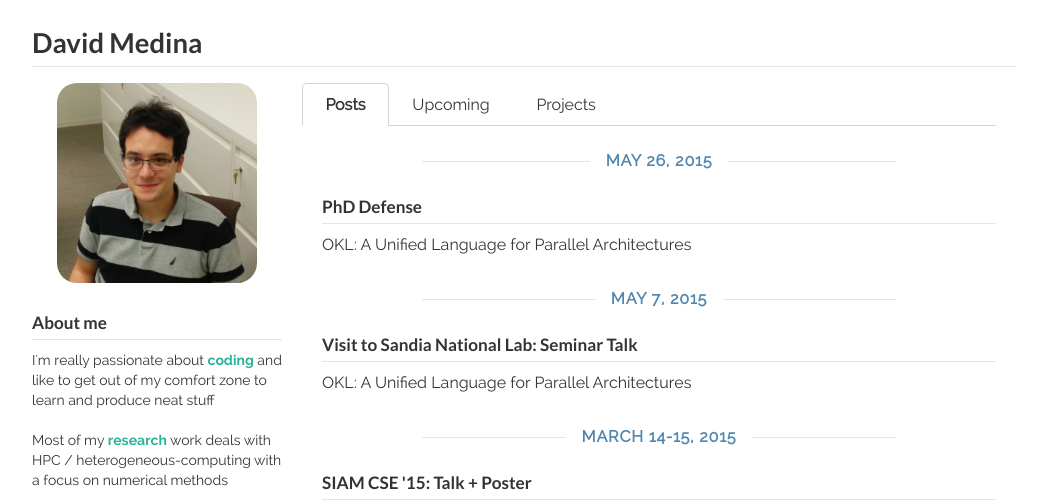
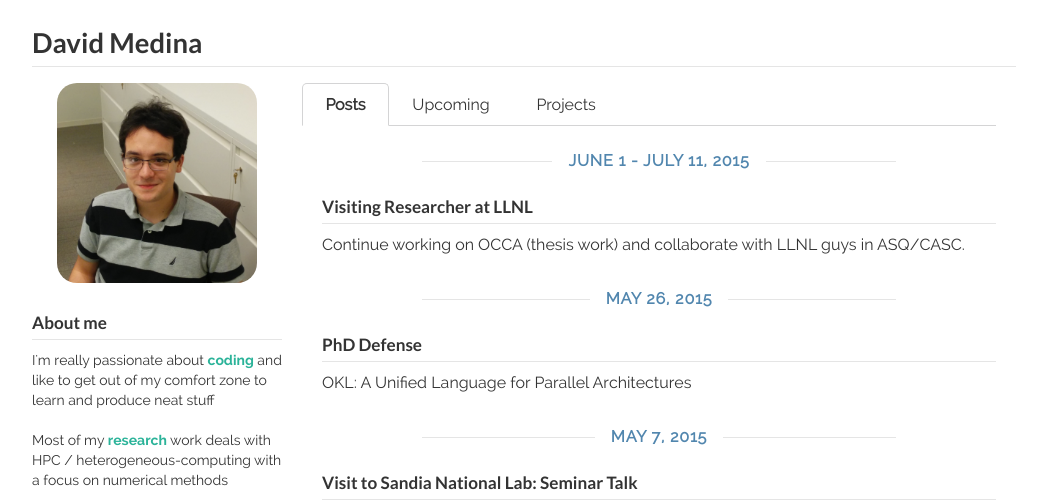
Before and after one commit to dmed256/dmed256.com, a PHP site: page / in a window 1280 px wide. Shown: the top 501 px of the page, without its empty margins (116-1163 px from the left). Run offline with PHP 8.4, Linux system fonts and the light colour scheme; some web fonts are replaced.

Commit message:
[Posts] Updated LLNL + Work

```diff
--- a/postsContent.php
+++ b/postsContent.php
@@ -1,3 +1,8 @@
+<div class="feed" dividerText="June 1 - July 11, 2015">
+  <h4 class="ui dividing feed header"> Visiting Researcher at LLNL </h4>
+  Continue working on OCCA (thesis work) and collaborate with LLNL guys in ASQ/CASC.
+</div>
+
 <div class="feed" dividerText="May 26, 2015">
   <h4 class="ui dividing feed header"> PhD Defense </h4>
   OKL: A Unified Language for Parallel Architectures
--- a/upcomingContent.php
+++ b/upcomingContent.php
@@ -1,4 +1,4 @@
-<div class="feed" dividerText="June 1 - July 11, 2015">
-  <h4 class="ui dividing feed header"> LLNL Visit </h4>
-  Continue working on OCCA (thesis work) and collaborate with LLNL guys =)
+<div class="feed" dividerText="August 3, 2015">
+  <h4 class="ui dividing feed header"> Two Sigma </h4>
+  Start working =)
 </div>
```
